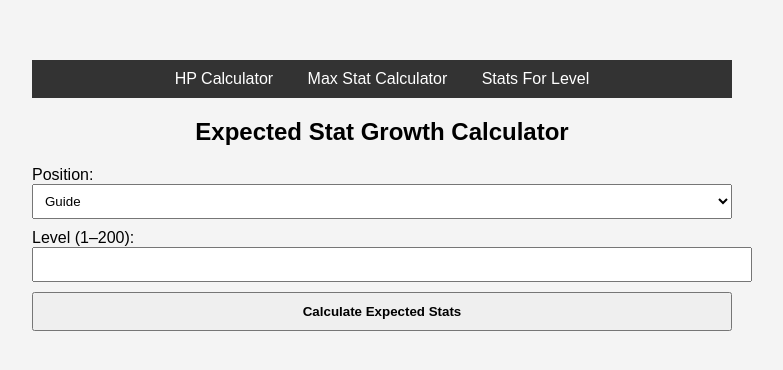
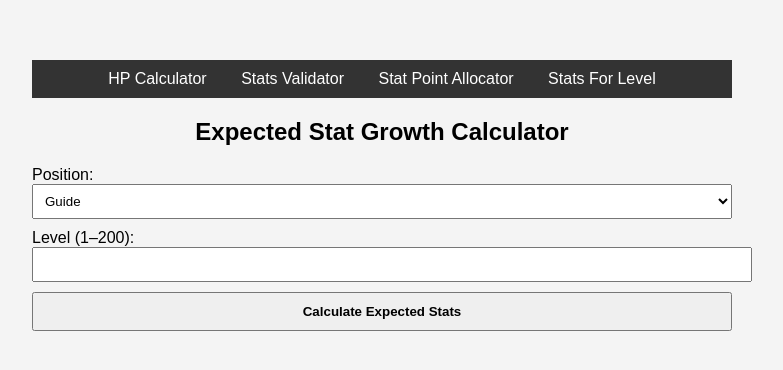
Before and after one commit to aerctis/hp-calculator, a plain HTML site: page stat-growth.html in a window 1280 px wide. Shown: the whole page, without its empty margins (258-1041 px from the left). Drawn offline with Linux system fonts and the light colour scheme.

Commit message:
Update stat-growth.html

```diff
--- a/stat-growth.html
+++ b/stat-growth.html
@@ -38,9 +38,10 @@
 </head>
 <body>
   <div style="background: #333; padding: 10px 0; text-align: center;">
-  <a href="index.html" style="color: white; margin: 0 15px; text-decoration: none;">HP Calculator</a>
-  <a href="stat-cap.html" style="color: white; margin: 0 15px; text-decoration: none;">Max Stat Calculator</a>
-  <a href="stat-growth.html" style="color: white; margin: 0 15px; text-decoration: none;">Stats For Level</a>
+    <a href="index.html" style="color: white; margin: 0 15px; text-decoration: none;">HP Calculator</a>
+    <a href="stat-cap.html" style="color: white; margin: 0 15px; text-decoration: none;">Stats Validator</a>
+    <a href="stat-allocator.html" style="color: white; margin: 0 15px; text-decoration: none;">Stat Point Allocator</a>
+    <a href="stat-growth.html" style="color: white; margin: 0 15px; text-decoration: none;">Stats For Level</a>
   </div>
   <h2>Expected Stat Growth Calculator</h2>
 
```
